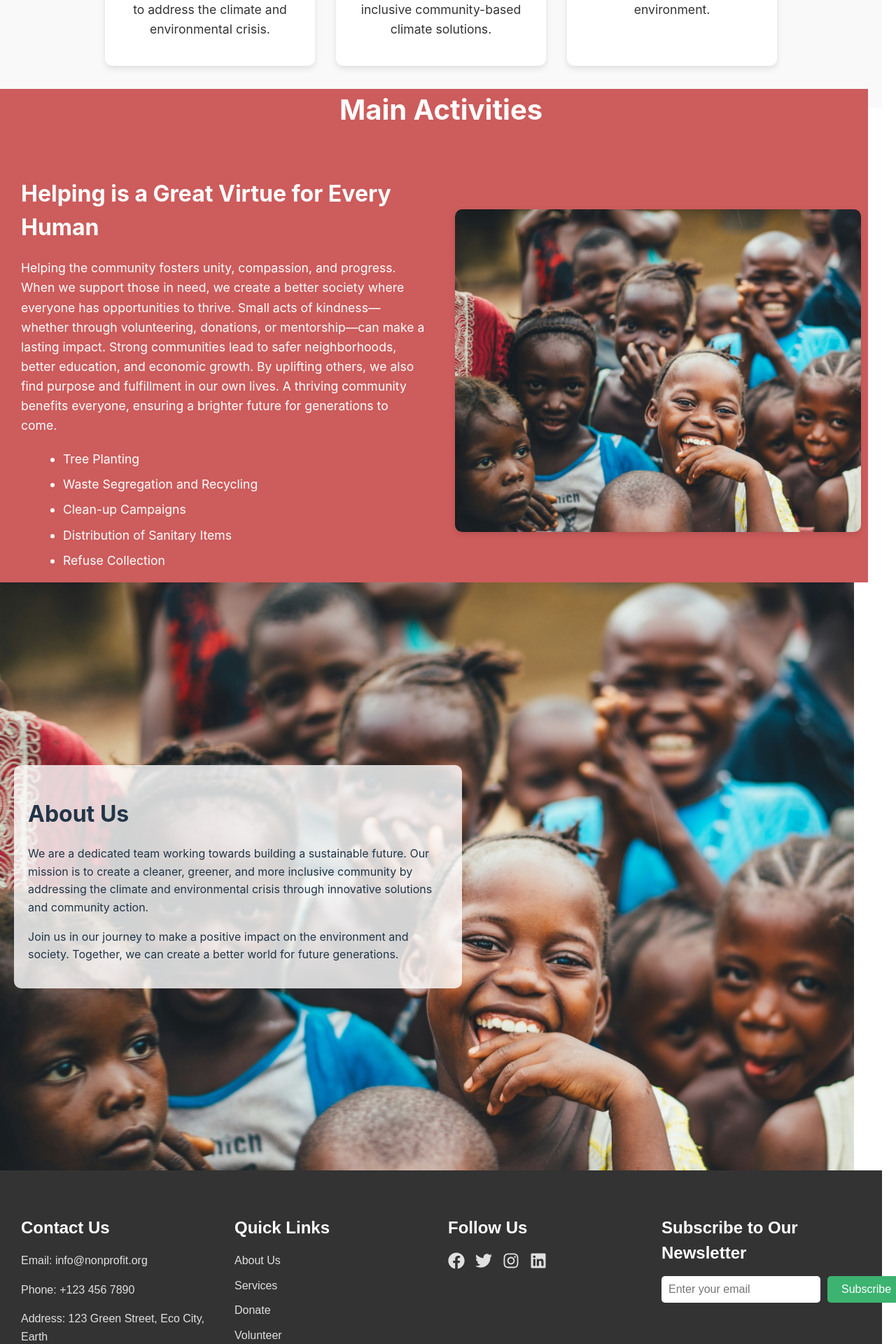
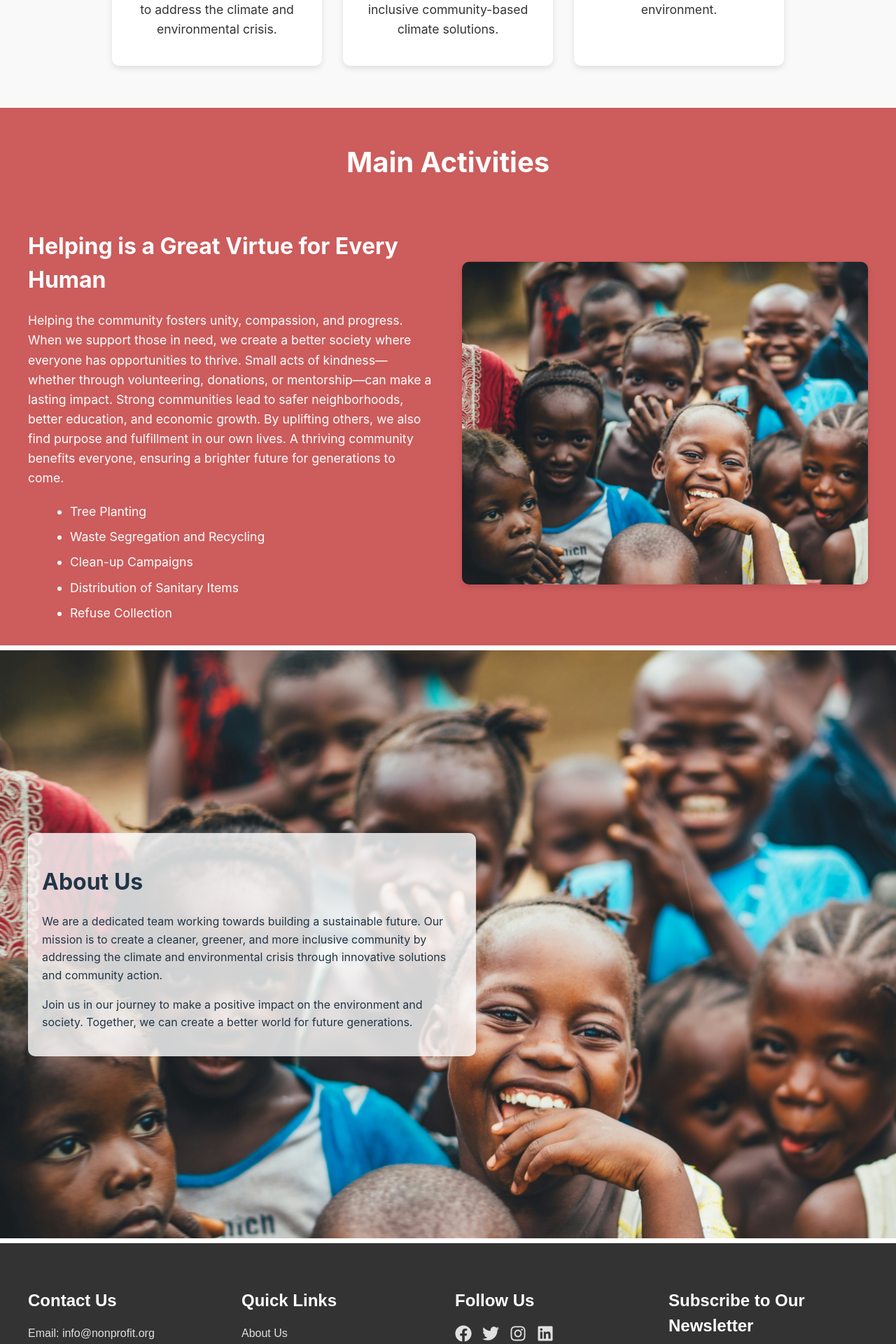
Before and after one commit to reginaldtadiwa/sustainable-trust-action, a React (Vite) app: page / in a window 1280 px wide. Shown: the part 1300-3220 px from the top of the page at 70% size. Built offline with nearby package versions, Linux system fonts and the light colour scheme.

Commit message:
update 4

```diff
--- a/src/components/Aboutus.css
+++ b/src/components/Aboutus.css
@@ -6,6 +6,8 @@
   display: flex;
   align-items: center; /* Vertically centers the content */
   padding: 20px; /* Adds padding to all sides */
+  margin-top: 7px;
+  width: 100%;
 }
 
 .aboutus-container {
--- a/src/components/Footer.css
+++ b/src/components/Footer.css
@@ -5,6 +5,7 @@
   padding: 40px 20px;
   font-family: Arial, sans-serif;
   width: 100%;
+  margin-top: 7px;
 }
 
 .footer-content {
--- a/src/components/MainActivities.css
+++ b/src/components/MainActivities.css
@@ -1,11 +1,9 @@
 /* Main Activities Section */
 .main-activities {
-    padding-left: 20px;
-    background-color: #CD5C5C;
-    text-align: center;
-    margin-top: -60px;
-    width: 100%;
-    left:0;
+  padding: 15px 20px;
+  background-color: #CD5C5C;
+  text-align: center;
+  width: 100%;
   }
 
   .main-activities h2 {
@@ -31,6 +29,7 @@
     font-size: 2rem;
     margin-bottom: 20px;
     color: white;
+
   }
 
   .content p {
```
